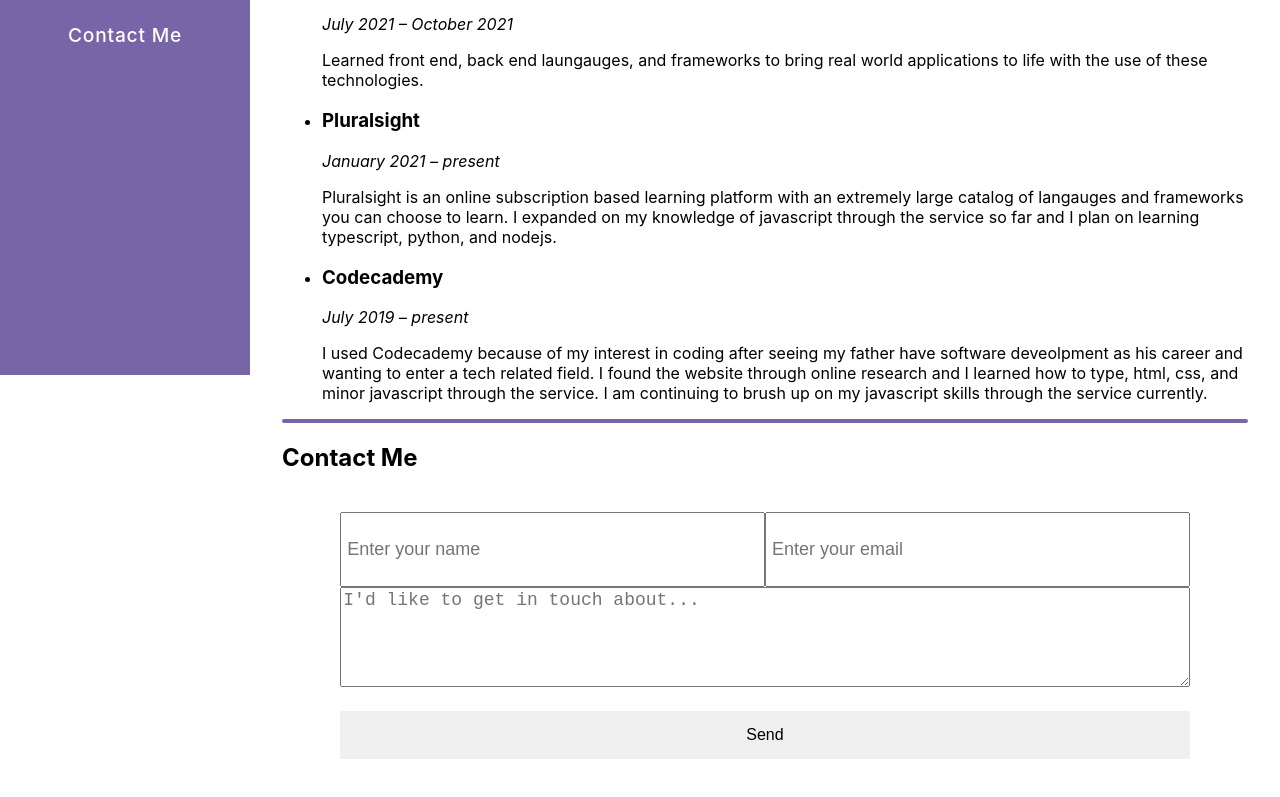
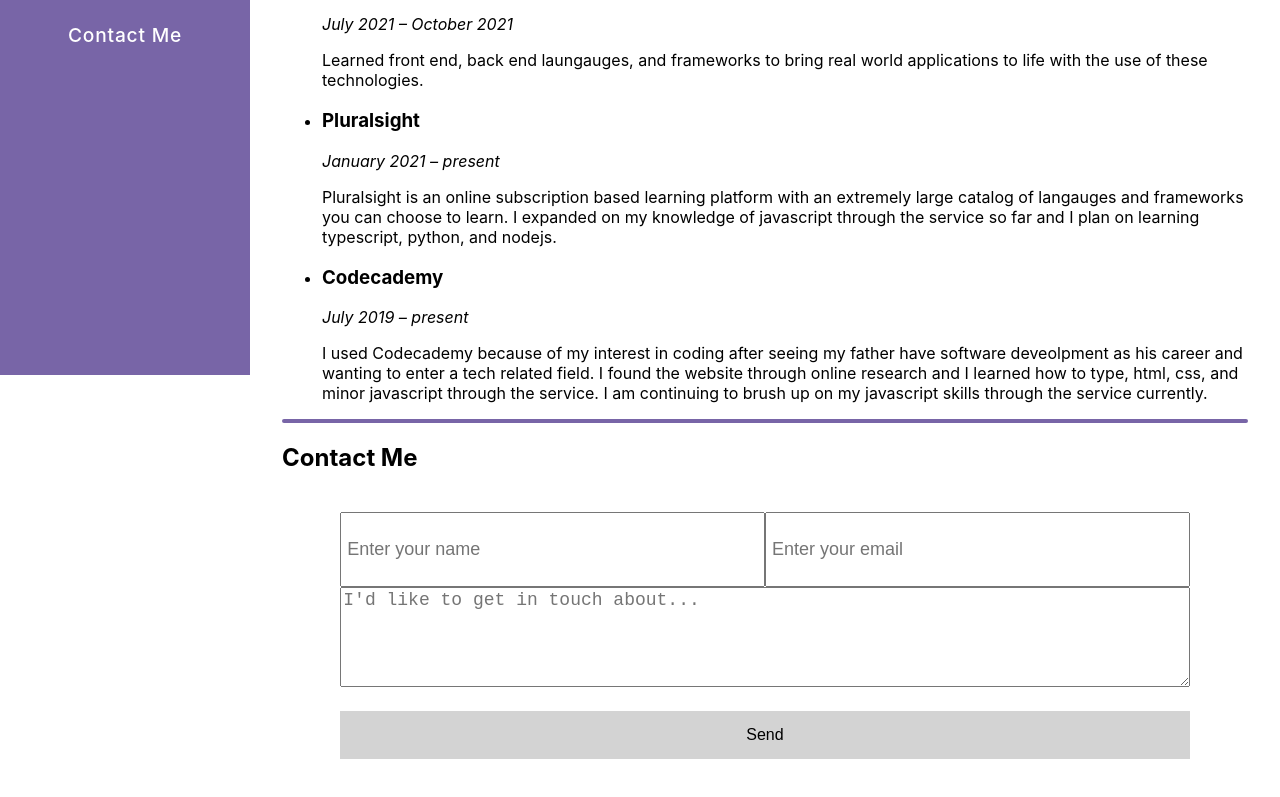
Before and after one commit to SeanSlicer/Personal_Site_React, a Next.js app: page / in a window 1280 px wide. Shown: the part 425-1222 px from the top of the page. Built offline with nearby package versions, Linux system fonts and the light colour scheme.

Commit message:
random cmmt

```diff
--- a/src/styles/form.module.css
+++ b/src/styles/form.module.css
@@ -19,13 +19,14 @@
 }
 .contactForm button {
   width: 100%;
-  border: 1px;
+  border: 2px;
   color: black;
   padding: 15px 32px;
   text-align: center;
   text-decoration: none;
   display: inline-block;
   font-size: 16px;
+  background-color: lightgray;
 }
 .contactForm button:hover {
   background-color: rgb(188, 149, 224);
```
